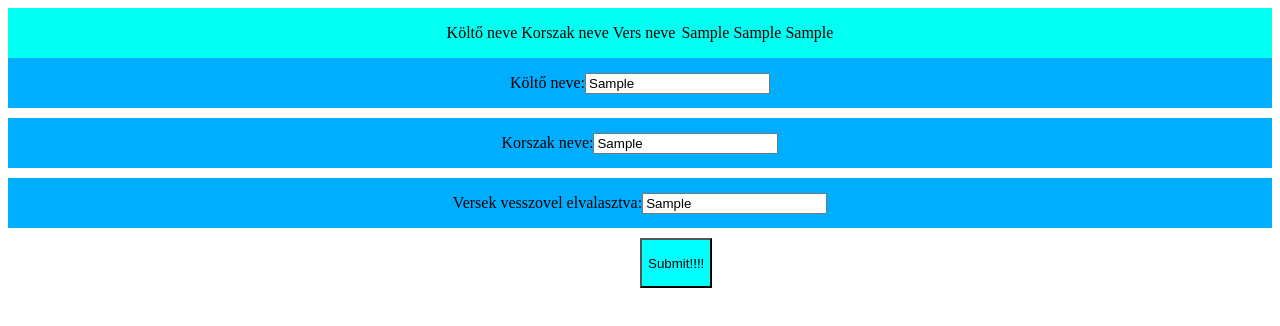
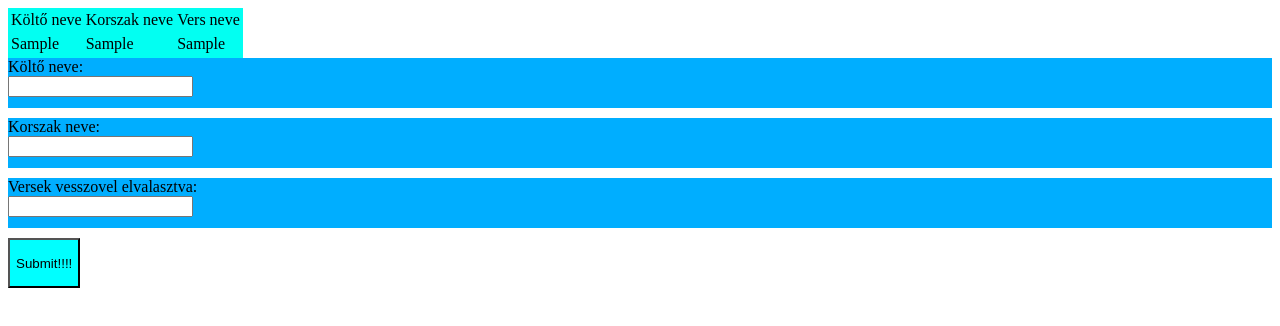
Before and after one commit to Borjarovadasz/evvegi_jav, a plain HTML site: page index.html in a window 1280 px wide. Both pictures are taken after typing "Sample", "Sample", "Sample" into the empty fields and a click on the button "Submit!!!!". Drawn offline with Linux system fonts and the light colour scheme.

Commit message:
harom vers es | csereles de beepitett fugvennyel : (

```diff
--- a/script.js
+++ b/script.js
@@ -48,7 +48,6 @@ for(const elem of formarray) {
 }
 
 
-
 for(const elem of fejarray) {
     tdcell = document.createElement('td')
     tdcell.innerHTML = elem
@@ -85,27 +84,35 @@ function sorhozzadas(adat) {
 document.body.appendChild(form)
 
 
-
 form.addEventListener('submit', function(e) {
 
     e.preventDefault();
     koltoneve = document.getElementById("kolto_nev")
     koltokorszak = document.getElementById  ("korszak_neve")
     vers = document.getElementById("vers")
-
     koltonevertek = koltoneve.value
-
     koltokorszakertek = koltokorszak.value
     versertek = vers.value
+    let valid = true
+
+    if (versertek.split(',').length === 4){
+        alert("Csak három verset írhatsz be!")
+        return valid == false
+    }
+    if(valid == true) {
+        const ujadat = {
+            szerzonev: koltonevertek,
+            szerzokorszak: koltokorszakertek,
+            versek: versertek.replaceAll(',', '|')
 
 
-    const ujadat = {
-        szerzonev: koltonevertek,
-        szerzokorszak: koltokorszakertek,
-        versek: versertek
+        }
+        array.push(ujadat)
+        sorhozzadas(ujadat)
     }
+    form.reset()
 
-    array.push(ujadat)
-    sorhozzadas(ujadat)
+
+
 
 });
--- a/style.css
+++ b/style.css
@@ -1,13 +1,11 @@
 .table {
     background-color: rgb(2, 255, 242);
-    display: flex;
     justify-content: center;
     align-items: center;
     height: 50px;
 }
 .div {
     background-color: rgb(0, 174, 255);
-    display: flex;
     justify-content: center;
     align-items: center;
     height: 50px;
@@ -15,8 +13,6 @@
 
 .gomb {
     background-color: aqua;
-    display: flex;
-    margin-left: 50%;
     align-items: center;
     height: 50px;
 }
```
